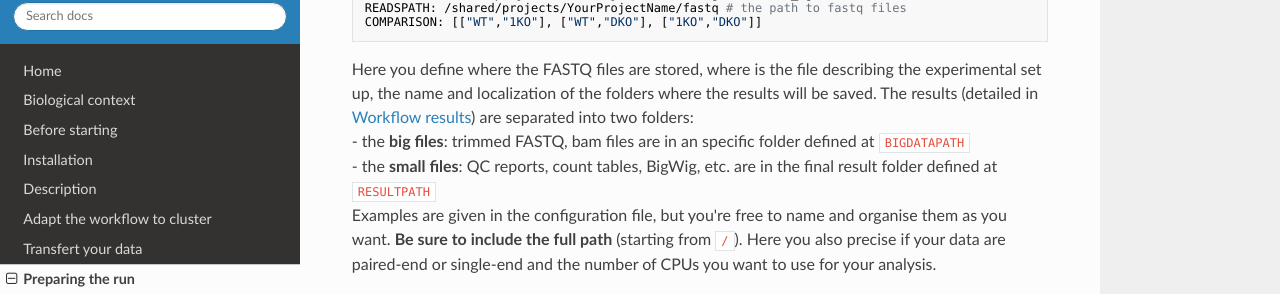
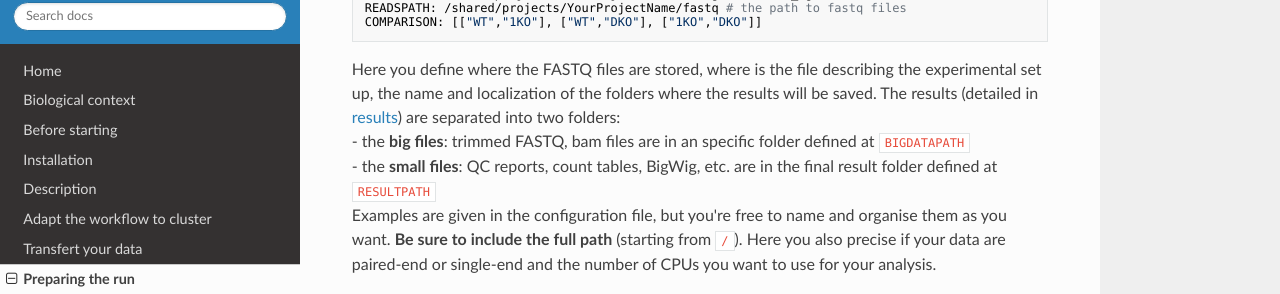
Before and after one commit to parisepigenetics/Methylator-Documentation, an MkDocs documentation site: the page built from docs/preparing_run.md, in a window 1280 px wide and 900 px high, scrolled down 2545 px. Shown: the part 150-444 px from the top of the window. Built offline with MkDocs 1.6.1, drawn with Linux system fonts in a browser that asks for light colours; nearby versions of some CDN libraries; part of the change alters nothing that is shown.

Commit message:
Update preparing_run.md

````diff
--- a/docs/preparing_run.md
+++ b/docs/preparing_run.md
@@ -51,7 +51,7 @@ The first column contains the **sample** names that have to **correspond to the
 
 ## config_wgbs.yaml
 
-The configuration of the workflow for BSseq (WGBS or RRBS) data (see [step by step description](#running-your-analysis-step-by-step) below) is done in `config/config_wgbs.yaml`.
+The configuration of the workflow for BSseq (WGBS or RRBS) data (see [step by step description](running.md) below) is done in `config/config_wgbs.yaml`.
 
 !!! warning
     The [yaml format](https://yaml.org/) is `key:[space]value`. The space is mandatory.
@@ -79,7 +79,7 @@ READSPATH: /shared/projects/YourProjectName/fastq # the path to fastq files
 COMPARISON: [["WT","1KO"], ["WT","DKO"], ["1KO","DKO"]]
 ```
 
-Here you define where the FASTQ files are stored, where is the file describing the experimental set up, the name and localization of the folders where the results will be saved. The results (detailed in [Workflow results](#workflow-results)) are separated into two folders:
+Here you define where the FASTQ files are stored, where is the file describing the experimental set up, the name and localization of the folders where the results will be saved. The results (detailed in [results](results.md)) are separated into two folders:
 - the **big files**: trimmed FASTQ, bam files are in an specific folder defined at `BIGDATAPATH`
 - the **small files**: QC reports, count tables, BigWig, etc. are in the final result folder defined at `RESULTPATH`
 Examples are given in the configuration file, but you're free to name and organise them as you want. **Be sure to include the full path** (starting from `/`). Here you also precise if your data are paired-end or single-end and the number of CPUs you want to use for your analysis.
@@ -125,7 +125,7 @@ REPORT: no # "yes" or "no"
 
 
 ### 3) Configuration of the specific tools
-Here you precise parameters that are specific to one of the steps of the workflow. See detailed description in [step by step analysis](#running-your-analysis-step-by-step).
+Here you precise parameters that are specific to one of the steps of the workflow. See detailed description in [step by step analysis](running.md).
 
 
 ## config_nanopore.yaml
@@ -188,4 +188,4 @@ With nanopore data, the initial steps of the workflow are not necessary. Only th
 
 ### 3) Configuration of the specific tools
 
-Here you precise parameters that are specific to one of the steps of the workflow. See detailed description in [step by step analysis](#running-your-analysis-step-by-step).
+Here you precise parameters that are specific to one of the steps of the workflow. See detailed description in [step by step analysis](running.md).
````
